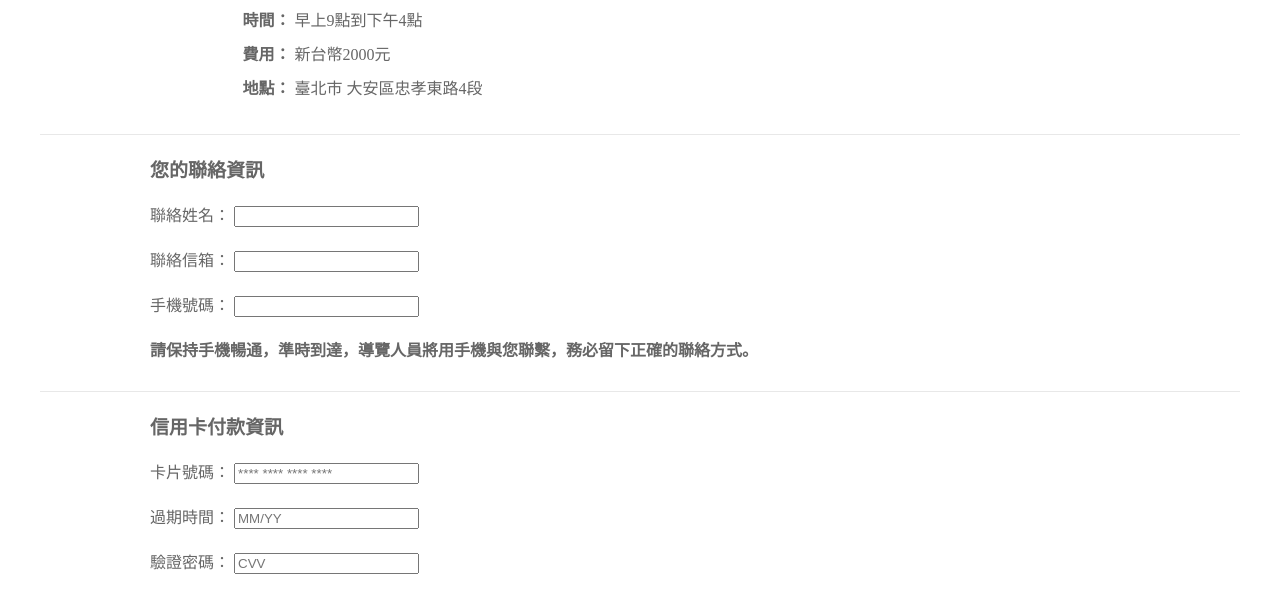
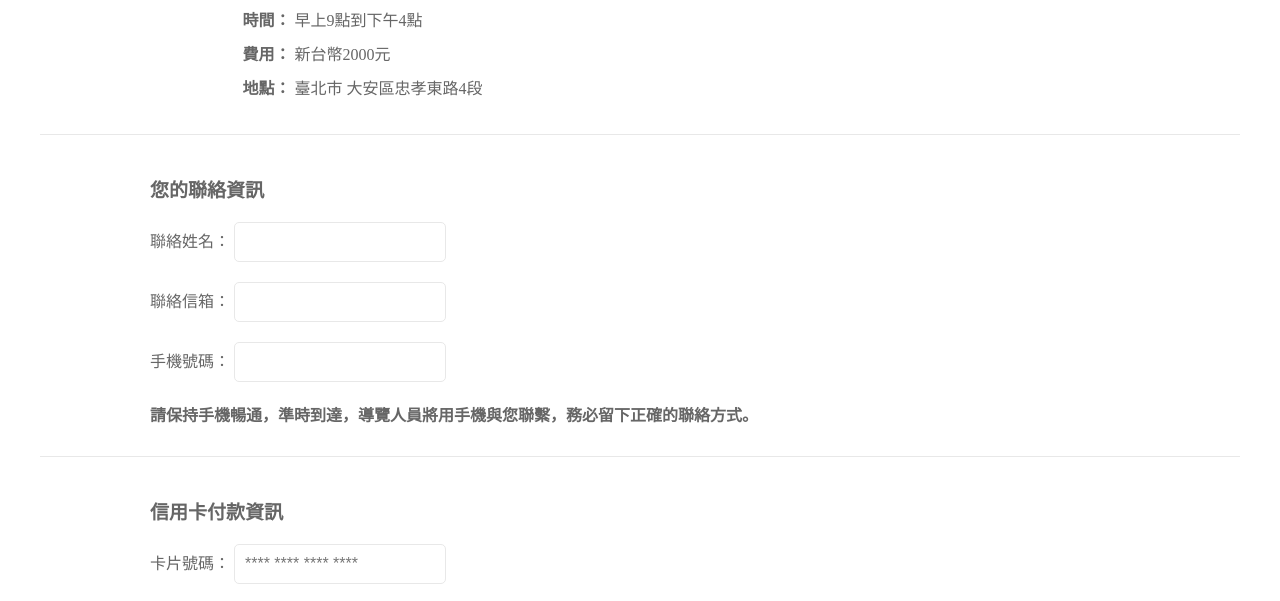
Before and after one commit to chiwenling/Taipei-Day-Trip, a plain HTML site: page static/booking.html in a window 1280 px wide. Shown: the part 196-797 px from the top of the page. Drawn offline with Linux system fonts and the light colour scheme; no server answers.

Commit message:
week5 輸入框修改

```diff
--- a/static/booking.css
+++ b/static/booking.css
@@ -127,7 +127,7 @@ footer {
     font-weight: 700;
     font-size: 19px;
     color: #666666;
-    margin:20px 0 20px 110px;
+    margin:40px 0 20px 110px;
 }
 
 .c2{
@@ -160,10 +160,21 @@ footer {
 }
 
 .content{
-    margin: 10px 0 20px 110px;
+    margin: 20px 0 20px 110px;
     color: #666666;
     font-size: 16px;
     font-weight: 400;
+}
+
+.memberName, .memberEmail, .memberPhone, .cardNumber, .expiretime, .cvv {
+    width: 200px;
+    height: 38px;
+    left: 81px;
+    padding: 0px 0px 0px 10px;
+    border-radius: 5px;
+    border: 1px solid #E8E8E8;
+    font-size: 16px;
+    font-weight: 500;
 }
 
 
--- a/static/booking.html
+++ b/static/booking.html
@@ -87,12 +87,12 @@
 
           <div class="content">
               <label>過期時間：</label>
-              <input type="text" class="memberEmail" placeholder="MM/YY">
+              <input type="text" class="expiretime" placeholder="MM/YY">
           </div>
 
           <div class="content">
               <label>驗證密碼：</label>
-              <input type="text" class="memberPhone" maxlength="3" placeholder="CVV">
+              <input type="text" class="cvv" maxlength="3" placeholder="CVV">
           </div>
       </div>
 
--- a/static/index.js
+++ b/static/index.js
@@ -350,7 +350,7 @@ document.addEventListener("DOMContentLoaded", async () => {
                 .then(function(data) {
                     let attraction = data.data;
                     let imagesAll = attraction.images;
-
+                    document.querySelector(".name").textContent = attraction.name;
                     document.querySelector(".cat").textContent = `${attraction.category} at ${attraction.MRT}`;
                     document.querySelector(".description").textContent = attraction.description;
                     document.querySelector(".address").textContent = attraction.address;
```
Also changed, not shown: static/attraction.html (+0 -1 lines).
